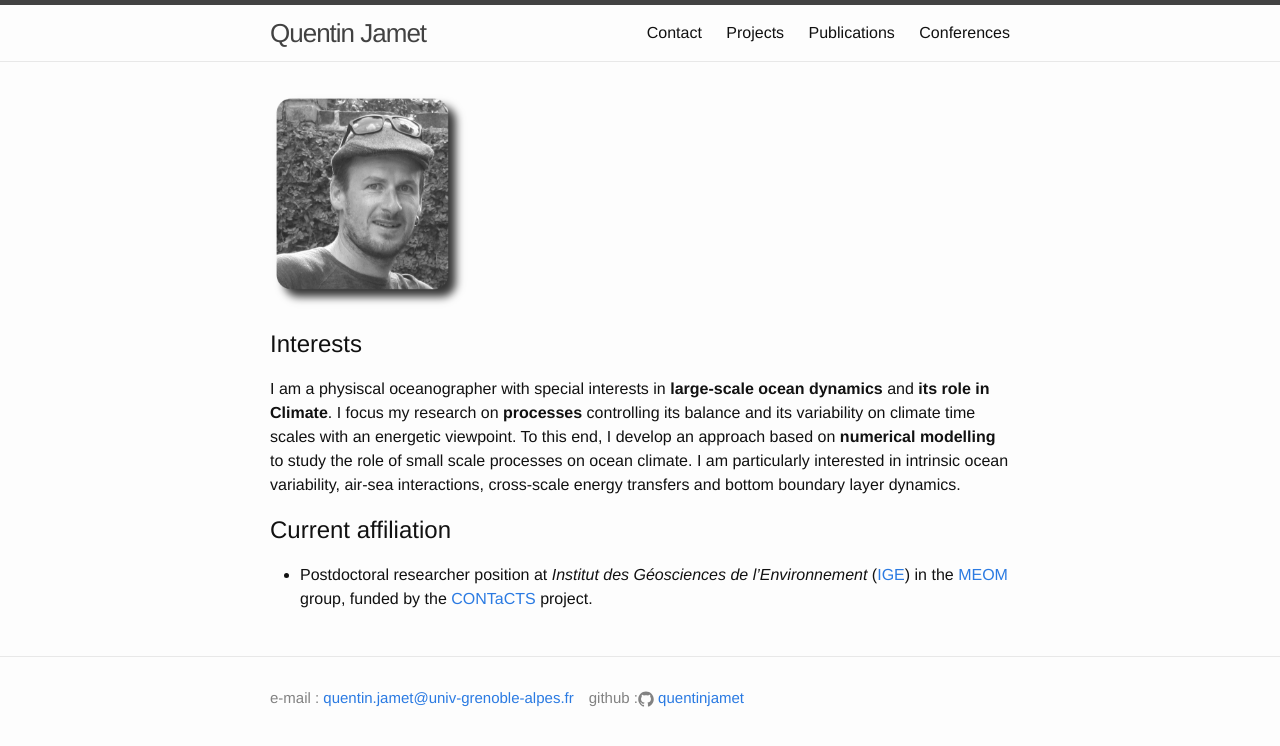
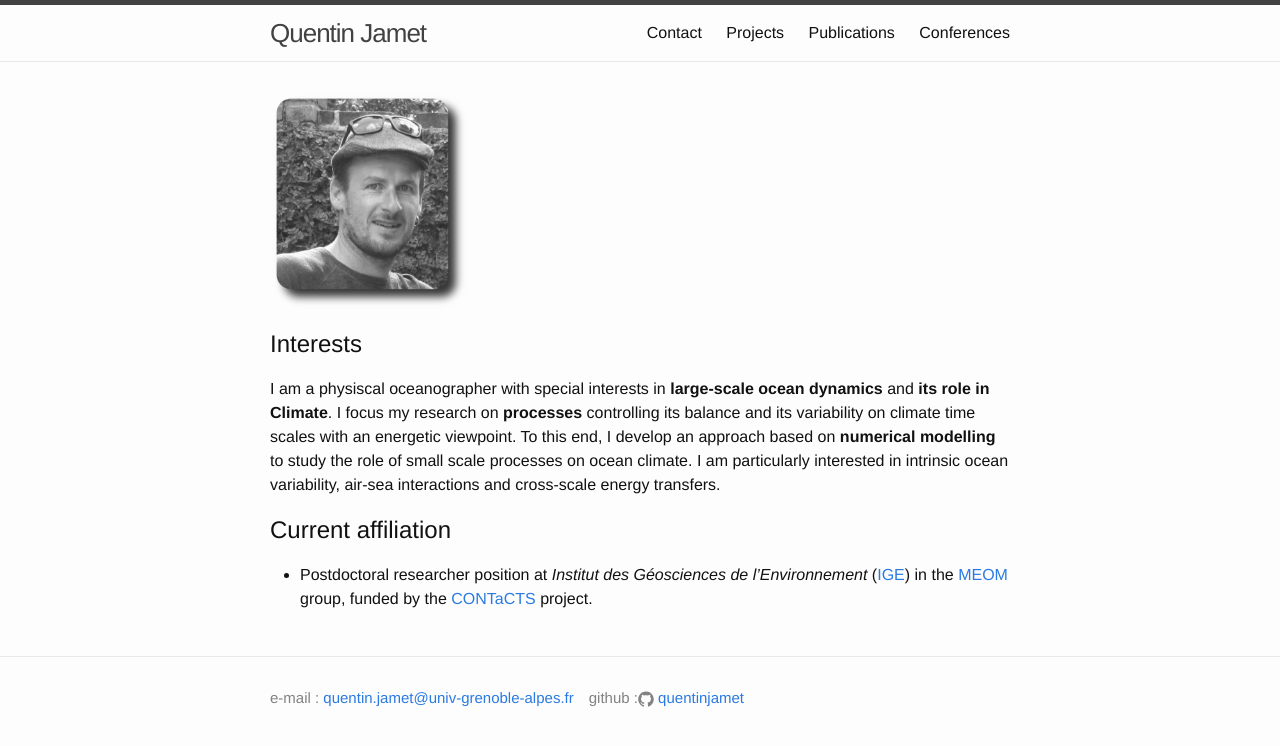
Before and after one commit to quentinjamet/quentinjamet.github.io, a Jekyll site: the page built from index.md, in a window 1280 px wide. Shown: the top 746 px of the page. Built offline with Jekyll 4.4.1, drawn with Linux system fonts in a browser that asks for light colours.

Commit message:
update description

```diff
--- a/index.md
+++ b/index.md
@@ -5,7 +5,7 @@ layout: default
 ![image]({{site.baseurl}}/img/qj_bnw_2.png){:width="200px"}
 
 ## Interests
-I am a physiscal oceanographer with special interests in **large-scale ocean dynamics** and **its role in Climate**. I focus my research on **processes** controlling its balance and its variability on climate time scales with an energetic viewpoint. To this end, I develop an approach based on **numerical modelling** to study the role of small scale processes on ocean climate. I am particularly interested in intrinsic ocean variability, air-sea interactions, cross-scale energy transfers and bottom boundary layer dynamics.
+I am a physiscal oceanographer with special interests in **large-scale ocean dynamics** and **its role in Climate**. I focus my research on **processes** controlling its balance and its variability on climate time scales with an energetic viewpoint. To this end, I develop an approach based on **numerical modelling** to study the role of small scale processes on ocean climate. I am particularly interested in intrinsic ocean variability, air-sea interactions and cross-scale energy transfers.
 
 ## Current affiliation
  - Postdoctoral researcher position at *Institut des Géosciences de l’Environnement* ([IGE](http://www.ige-grenoble.fr/)) in the [MEOM](http://meom-group.github.io/) group, funded by the [CONTaCTS](https://meom-group.github.io/projects/contacts/) project.
```
